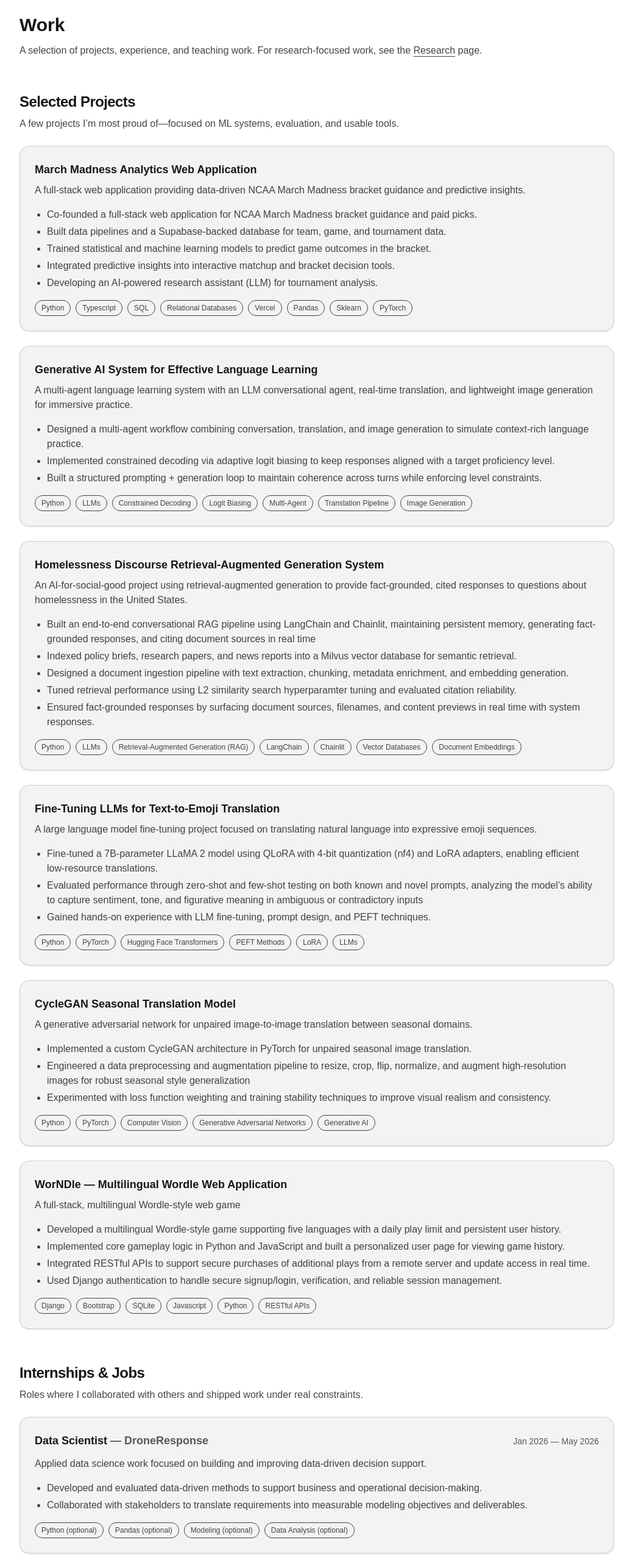
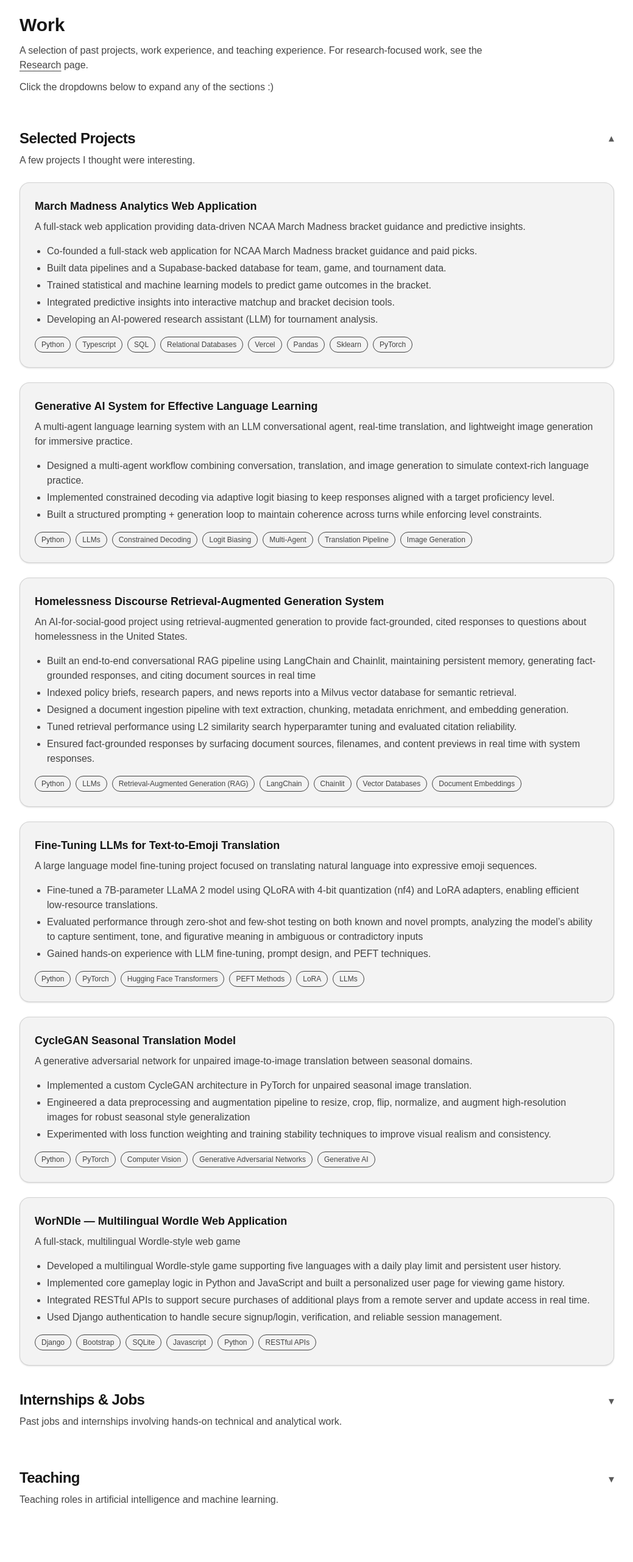
Before and after one commit to Thomas-Lohman/Personal-Website, a Next.js app: page /work in a window 1280 px wide. Shown: the part 80-2641 px from the top of the page at 61% size, without its empty margins (120-1159 px from the left). After the commit the page ends 2615 px from the top, so only its background shows below. Built offline with nearby package versions, Linux system fonts and the light colour scheme.

Commit message:
Creating dropdowns for work page

```diff
--- a/app/work/page.tsx
+++ b/app/work/page.tsx
@@ -4,6 +4,33 @@ import ExperienceRow from "@/components/work/ExperienceRow";
 import TeachingCard from "@/components/work/TeachingCard";
 
 import type { Experience, Project, TeachingItem } from "@/components/work/types";
+
+function DropdownSection({
+  title,
+  subtitle,
+  children,
+  defaultOpen = false,
+}: {
+  title: string;
+  subtitle?: string;
+  children: React.ReactNode;
+  defaultOpen?: boolean;
+}) {
+  return (
+    <details className="group space-y-6" open={defaultOpen}>
+      <summary className="list-none cursor-pointer">
+        <div className="flex items-start justify-between gap-4">
+          <SectionHeader title={title} subtitle={subtitle} />
+          <span className="mt-1 select-none text-lg opacity-70 transition-transform group-open:rotate-180">
+            ▾
+          </span>
+        </div>
+      </summary>
+
+      <div className="space-y-6">{children}</div>
+    </details>
+  );
+}
 
 export default function WorkPage() {
   // ---- Selected Projects (filled) ----
@@ -17,9 +44,18 @@ export default function WorkPage() {
         "Built data pipelines and a Supabase-backed database for team, game, and tournament data.",
         "Trained statistical and machine learning models to predict game outcomes in the bracket.",
         "Integrated predictive insights into interactive matchup and bracket decision tools.",
-        "Developing an AI-powered research assistant (LLM) for tournament analysis."
+        "Developing an AI-powered research assistant (LLM) for tournament analysis.",
       ],
-      tech: ["Python", "Typescript", "SQL", "Relational Databases", "Vercel", "Pandas", "Sklearn", "PyTorch"],
+      tech: [
+        "Python",
+        "Typescript",
+        "SQL",
+        "Relational Databases",
+        "Vercel",
+        "Pandas",
+        "Sklearn",
+        "PyTorch",
+      ],
       links: [
         // { label: "GitHub", href: "https://github.com/Thomas-Lohman/REPO" },
       ],
@@ -55,7 +91,7 @@ export default function WorkPage() {
         "Indexed policy briefs, research papers, and news reports into a Milvus vector database for semantic retrieval.",
         "Designed a document ingestion pipeline with text extraction, chunking, metadata enrichment, and embedding generation.",
         "Tuned retrieval performance using L2 similarity search hyperparamter tuning and evaluated citation reliability.",
-        "Ensured fact-grounded responses by surfacing document sources, filenames, and content previews in real time with system responses."
+        "Ensured fact-grounded responses by surfacing document sources, filenames, and content previews in real time with system responses.",
       ],
       tech: [
         "Python",
@@ -64,7 +100,7 @@ export default function WorkPage() {
         "LangChain",
         "Chainlit",
         "Vector Databases",
-        "Document Embeddings"
+        "Document Embeddings",
       ],
       links: [
         // { label: "GitHub", href: "https://github.com/Thomas-Lohman/REPO" },
@@ -77,7 +113,7 @@ export default function WorkPage() {
       bullets: [
         "Fine-tuned a 7B-parameter LLaMA 2 model using QLoRA with 4-bit quantization (nf4) and LoRA adapters, enabling efficient low-resource translations.",
         "Evaluated performance through zero-shot and few-shot testing on both known and novel prompts, analyzing the model’s ability to capture sentiment, tone, and figurative meaning in ambiguous or contradictory inputs",
-        "Gained hands-on experience with LLM fine-tuning, prompt design, and PEFT techniques."
+        "Gained hands-on experience with LLM fine-tuning, prompt design, and PEFT techniques.",
       ],
       tech: [
         "Python",
@@ -105,7 +141,7 @@ export default function WorkPage() {
         "PyTorch",
         "Computer Vision",
         "Generative Adversarial Networks",
-        "Generative AI"
+        "Generative AI",
       ],
       links: [
         // { label: "GitHub", href: "https://github.com/Thomas-Lohman/REPO" },
@@ -113,8 +149,7 @@ export default function WorkPage() {
     },
     {
       title: "WorNDle — Multilingual Wordle Web Application",
-      description:
-        "A full-stack, multilingual Wordle-style web game",
+      description: "A full-stack, multilingual Wordle-style web game",
       bullets: [
         "Developed a multilingual Wordle-style game supporting five languages with a daily play limit and persistent user history.",
         "Implemented core gameplay logic in Python and JavaScript and built a personalized user page for viewing game history.",
@@ -175,7 +210,7 @@ export default function WorkPage() {
     },
   ];
 
-  // ---- Teaching (placeholder; Intro to AI highlighted) ----
+  // ---- Teaching ----
   const teaching: TeachingItem[] = [
     {
       title: "Intro to Artificial Intelligence — Teaching Assistant",
@@ -222,54 +257,57 @@ export default function WorkPage() {
       <header className="space-y-3">
         <h1 className="text-3xl font-bold">Work</h1>
         <p className="opacity-80 max-w-3xl">
-          A selection of projects, experience, and teaching work. For research-focused work, see the{" "}
+          A selection of past projects, work experience, and teaching experience. For research-focused work, see the{" "}
           <a className="underline underline-offset-4" href="/research">
             Research
           </a>{" "}
           page.
         </p>
+        <p className="opacity-80 max-w-3xl">
+         Click the dropdowns below to expand any of the sections :)
+        </p>
       </header>
 
-      <section className="space-y-6">
-        <SectionHeader
+      <div className="space-y-10">
+        <DropdownSection
           title="Selected Projects"
-          subtitle="A few projects I’m most proud of—focused on ML systems, evaluation, and usable tools."
-        />
+          subtitle="A few projects I thought were interesting."
+          defaultOpen
+        >
           <div
             className={
               "grid gap-6"
-            // + " sm:grid-cols-2"   // ← old two-column layout
+              // + " sm:grid-cols-2"
             }
           >
             {projects.map((p) => (
               <ProjectCard key={p.title} project={p} />
             ))}
           </div>
-      </section>
+        </DropdownSection>
 
-      <section className="space-y-6">
-        <SectionHeader
+        <DropdownSection
           title="Internships & Jobs"
-          subtitle="Roles where I collaborated with others and shipped work under real constraints."
-        />
+          subtitle="Past jobs and internships involving hands-on technical and analytical work."
+        >
           <div className="space-y-4">
             {experience.map((e) => (
               <ExperienceRow key={`${e.role}-${e.org}-${e.dates}`} exp={e} />
             ))}
           </div>
-      </section>
+        </DropdownSection>
 
-      <section className="space-y-6">
-        <SectionHeader
+        <DropdownSection
           title="Teaching"
-          subtitle="Teaching roles where I built technical materials and helped students learn core AI concepts."
-        />
+          subtitle="Teaching roles in artificial intelligence and machine learning."
+        >
           <div className="grid gap-4">
             {teaching.map((t) => (
               <TeachingCard key={`${t.title}-${t.org}-${t.dates}`} item={t} />
             ))}
           </div>
-      </section>
+        </DropdownSection>
+      </div>
     </section>
   );
 }
```
Lines whose indentation alone changed are shown as unchanged.
